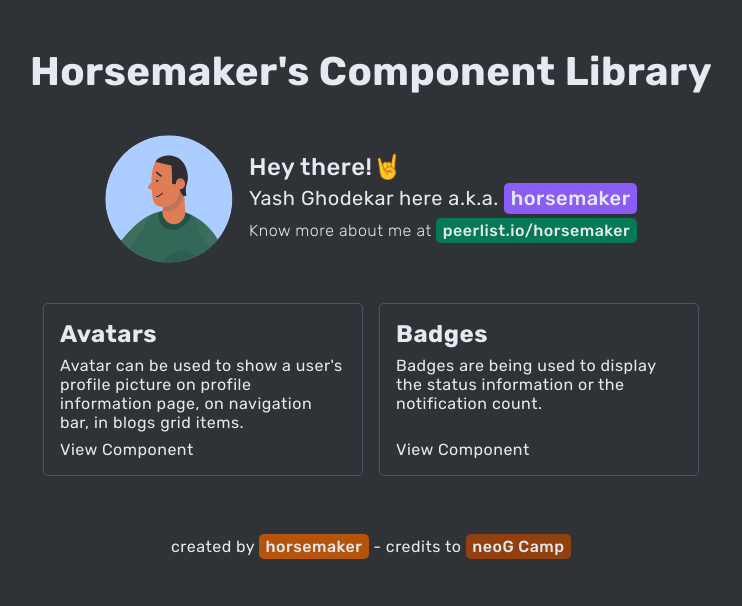
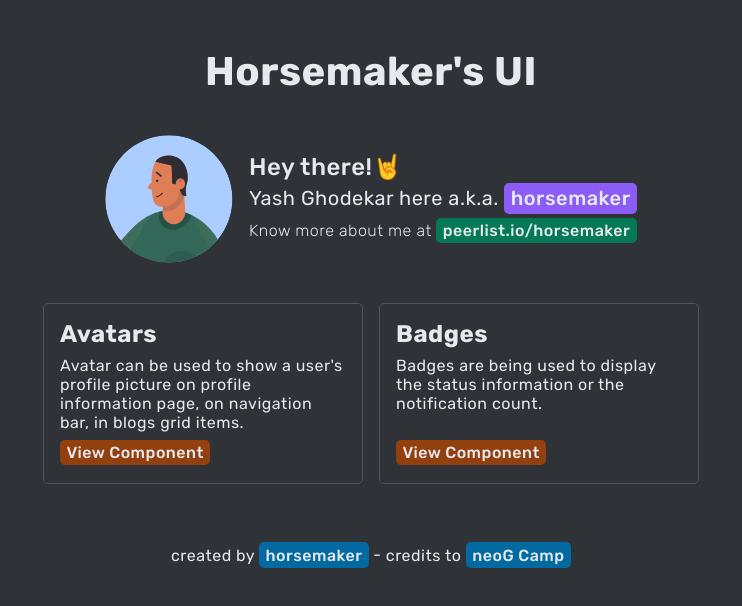
Before and after one commit to horsemaker/horsemaker-UI, a plain HTML site: page index.html in a window 1280 px wide. Shown: the whole page, without its empty margins (269-1011 px from the left). Drawn offline with Linux system fonts and the light colour scheme.

Commit message:
changing title & hl classes

```diff
--- a/default.css
+++ b/default.css
@@ -16,6 +16,7 @@
 	--accent-purple-dark: #8b5cf6;
 	--accent-emerald-light: #10b981;
 	--accent-emerald-dark: #047857;
+	--accent-sky-dark: #0369a1;
 	--accent-red-light: #dc2626;
 	--accent-red-dark: #b91c1c;
 	--accent-orange-light: #b45309;
@@ -106,6 +107,10 @@ button {
 	background-color: var(--accent-orange-dark);
 }
 
+.hl-sky-dark {
+	background-color: var(--accent-sky-dark);
+}
+
 footer {
 	text-align: center;
 	background-color: var(--primary-color);
--- a/index.html
+++ b/index.html
@@ -10,7 +10,7 @@
 		<link rel="stylesheet" href="style.css" />
 	</head>
 	<body>
-		<h1>Horsemaker's Component Library</h1>
+		<h1>Horsemaker's UI</h1>
 		<div class="introduction">
 			<img class="avatar-lg" src="assets/horsemaker.svg" alt="🦄" />
 			<div class="introduction-details">
@@ -40,7 +40,7 @@
 					profile information page, on navigation bar, in blogs grid
 					items.
 				</p>
-				<a class="component-link" href="components/avatars/index.html"
+				<a class="component-link hl hl-orange-dark" href="components/avatars/index.html"
 					>View Component</a
 				>
 			</div>
@@ -50,7 +50,7 @@
 					Badges are being used to display the status information or
 					the notification count.
 				</p>
-				<a class="component-link" href="components/badges/index.html"
+				<a class="component-link hl hl-orange-dark" href="components/badges/index.html"
 					>View Component</a
 				>
 			</div>
@@ -59,7 +59,7 @@
 			<span
 				>created by
 				<a
-					class="hl hl-orange-light"
+					class="hl hl-sky-dark"
 					target="_blank"
 					href="https://peerlist.io/horsemaker"
 					>horsemaker</a
@@ -69,7 +69,7 @@
 			<span
 				>credits to
 				<a
-					class="hl hl-orange-dark"
+					class="hl hl-sky-dark"
 					target="_blank"
 					href="https://neog.camp/"
 					>neoG Camp</a
```
